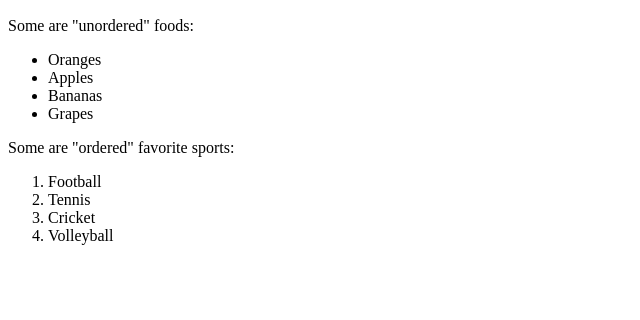
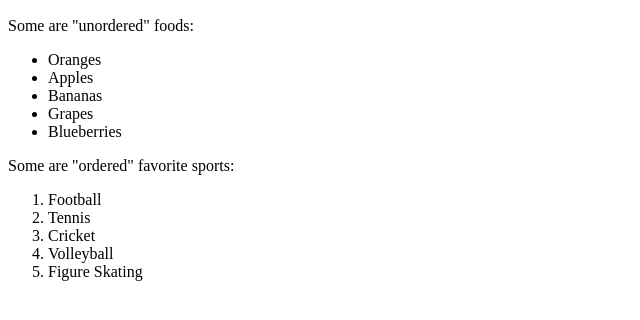
Before and after one commit to MarnieSD/2022-worlds-favorite-fruits, a plain HTML site: page index.html in a window 1280 px wide. Shown: the part 434-754 px from the top of the page, without its empty margins (0-640 px from the left). Drawn offline with Linux system fonts and the light colour scheme.

Commit message:
added one more fruit and sport

```diff
--- a/index.html
+++ b/index.html
@@ -19,6 +19,7 @@
 <li>Apples</li>
 <li>Bananas</li>
 <li>Grapes</li>
+<li>Blueberries</li>
 </ul>
 
 <!-- this is important -->
@@ -29,6 +30,7 @@
 <li>Tennis</li>
 <li>Cricket</li>
 <li>Volleyball</li>
+<li>Figure Skating</li>
 </ol>
 
 </body>
```
